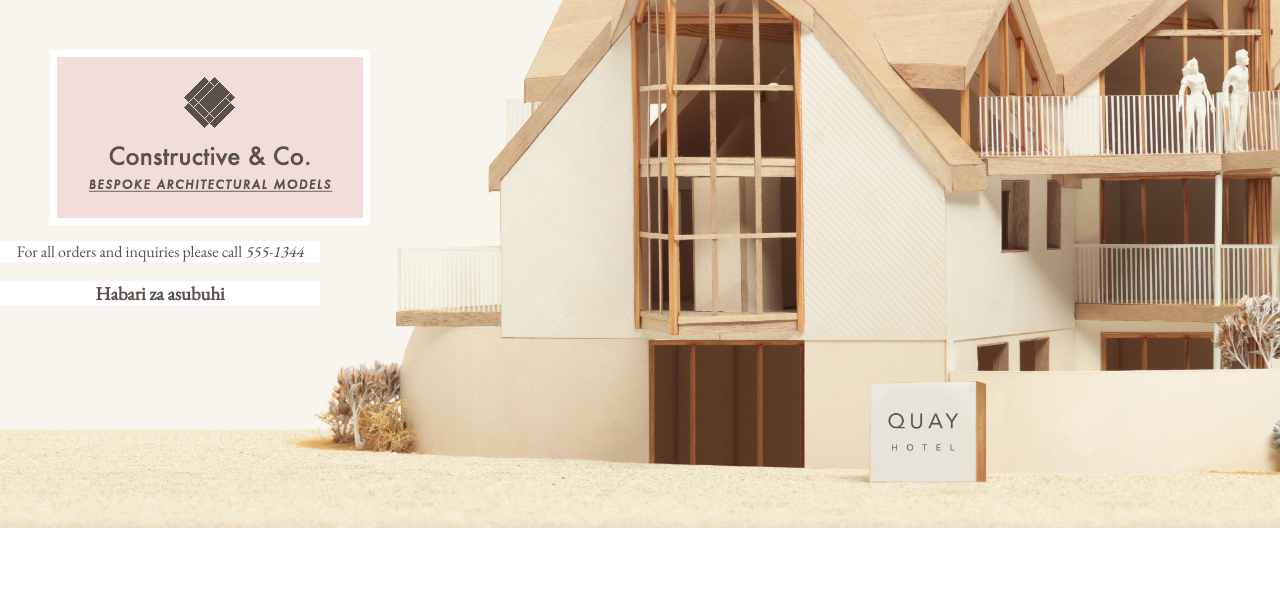
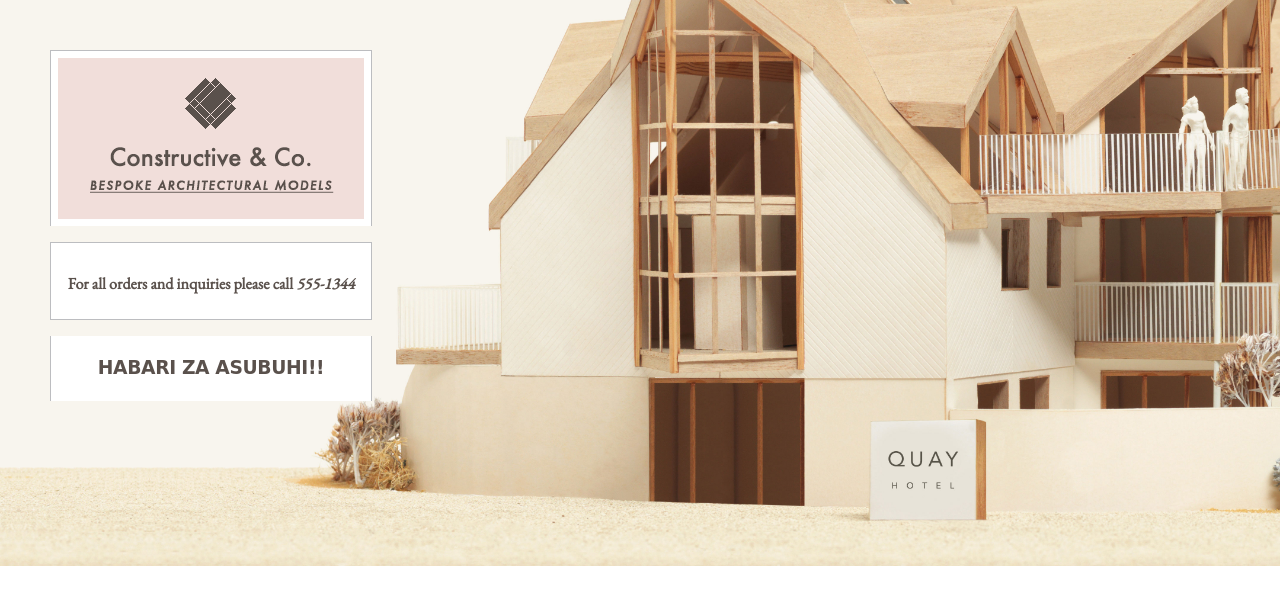
Before and after one commit to samoina/js-practice, a plain HTML site: page index.html in a window 1280 px wide. Drawn offline with nearby package versions, Linux system fonts and the light colour scheme.

Commit message:
Align text and images in the image

```diff
--- a/CSS/styles.css
+++ b/CSS/styles.css
@@ -23,40 +23,32 @@ h1 {
   background-image: url(/images/constructive-logo.gif);
   background-repeat: no-repeat;
   text-indent: -9999px;
+  border-top: 1px solid #bcbdc0;
+  border-left: 1px solid #bcbdc0;
+  border-right: 1px solid #bcbdc0;
+}
+
+h3 {
+  margin: 0 0 0 50px;
+  padding: 25px 0 25px 0;
+  font-family: cursive;
+  font-weight: 900;
+  line-height: 00.80em;
+  letter-spacing: -0.02em;
+  text-transform: uppercase;
+  border-left: 1px solid #bcbdc0 ;
+  border-right: 1px solid #bcbdc0;
+}
+
+p {
+  margin-left: 50px;
+  padding: 30px 0 25px 0;
+  font-weight: bold;
+  text-align: center;
+  border: 1px solid #bcbdc0;
 }
 
 
-/* h1 {
-  margin: 50px 0 0 50px;
-  height: 175px;
-  background-image: url("../images/constructive-logo.gif");
-  background-repeat: no-repeat;
-  text-indent: -9999px;
-  border-top: 1px solid #bcbdc0;
-  border-left: 1px solid #bcbdc0;
-  border-right: 1px solid #bcbdc0;} */
-
-/* h3 {
-  margin: 0 0 0 50px;
-  padding: 25px 0 0 0;
-  font-family: 'Open Sans', arial, sans-serif;
-  font-size: 1.8em;
-  font-style: italic;
-  font-weight: 800;
-  line-height: 0.80em;
-  letter-spacing: -0.02em;
-  text-transform: uppercase;
-  border-left: 1px solid #bcbdc0;
-  border-right: 1px solid #bcbdc0;} */
-
-/* p {
-  margin: 0 0 0 50px;
-  padding: 30px 0 25px 0;
-  font-weight: bold;
-  text-align: center;
-  border-right: 1px solid #bcbdc0;
-  border-bottom: 1px solid #bcbdc0;
-  border-left: 1px solid #bcbdc0;} */
 
 /* Border under box when you move script in the last example */
 /* p + script + h3 {
--- a/JS/scripts.js
+++ b/JS/scripts.js
@@ -7,7 +7,7 @@ if (hourNow > 18) {
 } else if (hourNow > 12) {
   greeting = "Good Afternoon!";
 } else if (hourNow > 0) {
-  greeting = "Habari za asubuhi";
+  greeting = "Habari za asubuhi!!";
 } else {
   greeting = "Karibu sana!";
 }
```
